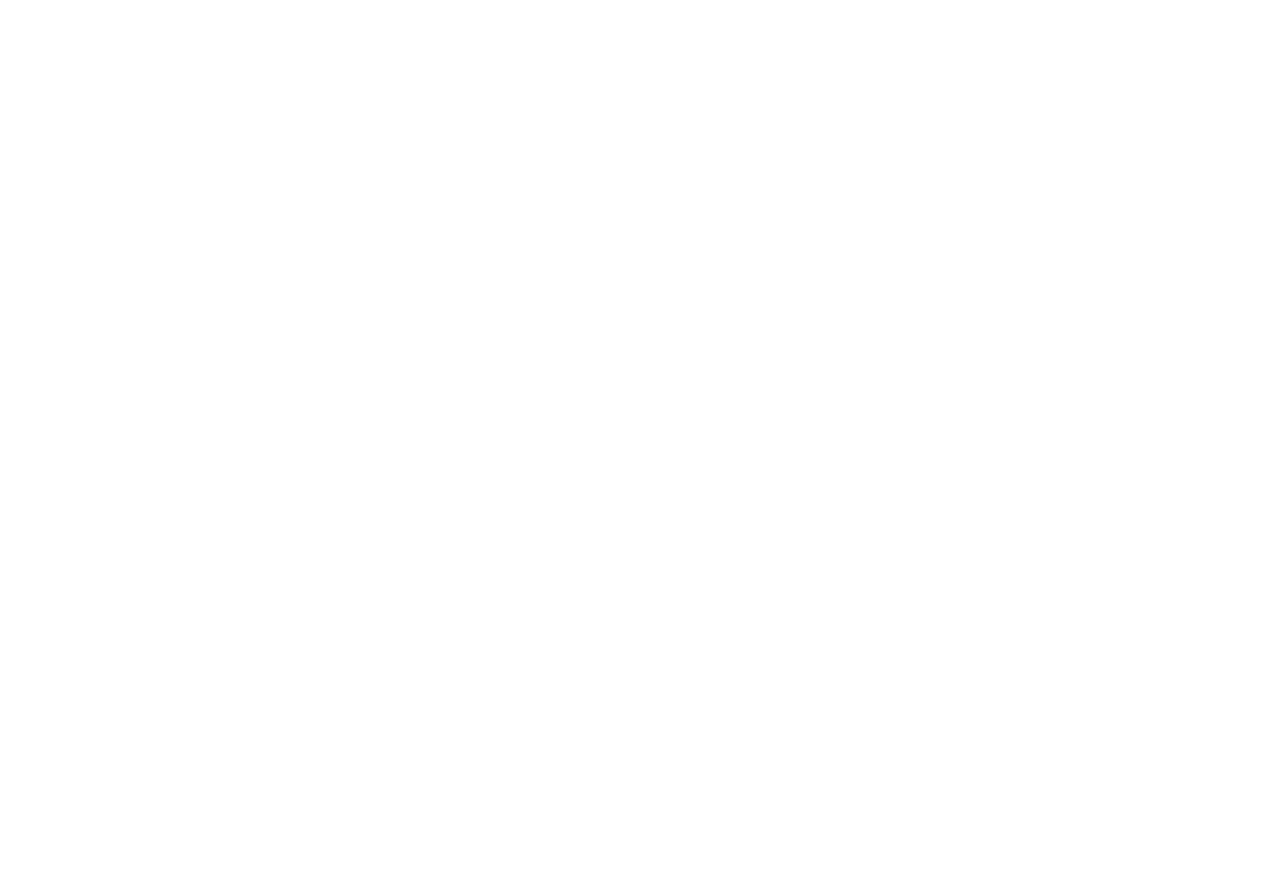
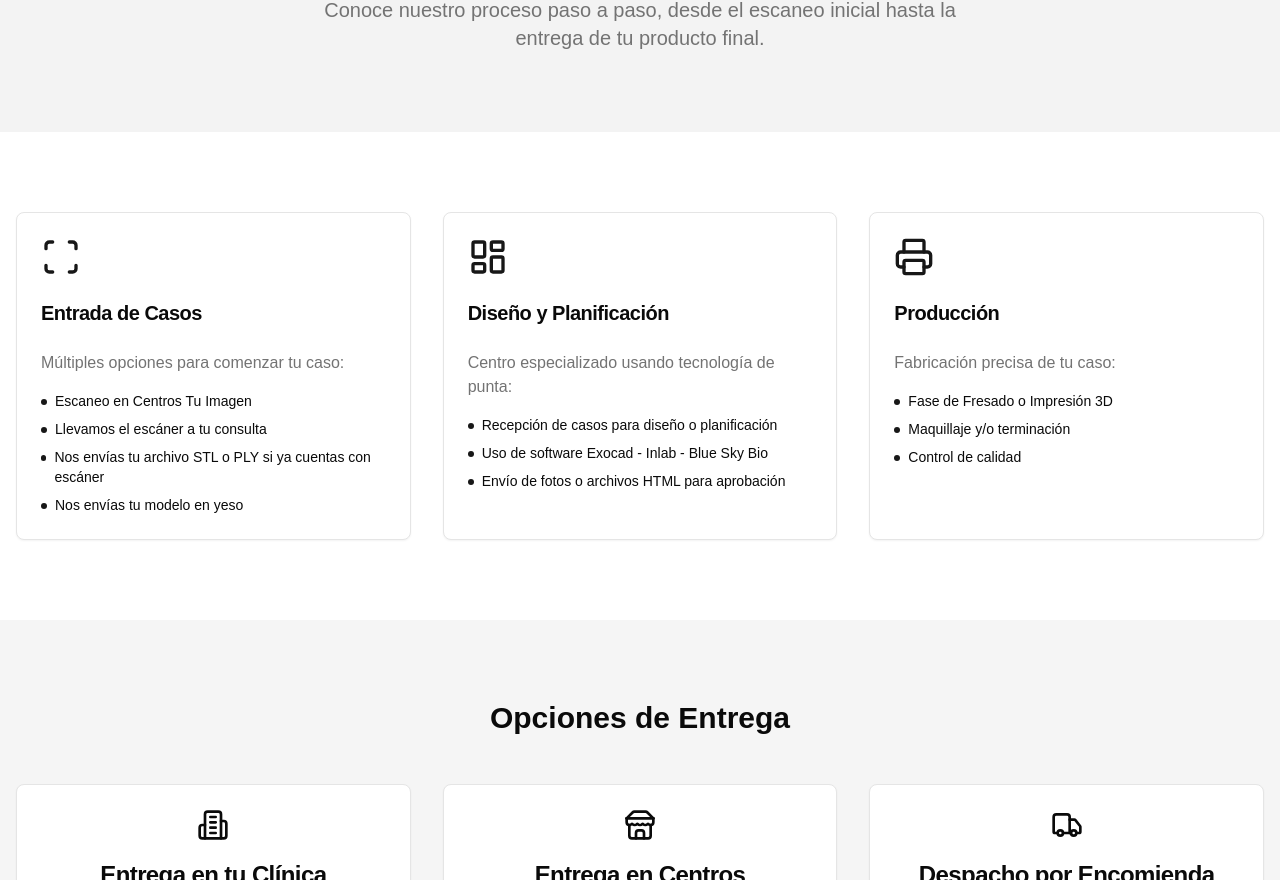
Before and after one commit to JohanTAP/tuimagenlab-next, a Next.js app: page /como-trabajamos in a window 1280 px wide. Shown: the part 220-1100 px from the top of the page. Before the commit the page ends 800 px from the top, so only its background shows below. Built offline with nearby package versions, Linux system fonts and the light colour scheme.

Commit message:
Agregar página "Cómo Trabajamos" con secciones de Hero, Pasos, Entrega y Línea de Tiempo; incluir metadatos y componentes correspondientes

```diff
--- /dev/null
+++ b/src/app/como-trabajamos/components/workflow-delivery.tsx
@@ -0,0 +1,50 @@
+import { Container } from "@/components/ui/container"
+import { Card, CardContent, CardHeader, CardTitle } from "@/components/ui/card"
+import { Building2, Store, Truck } from "lucide-react"
+
+const deliveryOptions = [
+    {
+        title: "Entrega en tu Clínica",
+        description: "Talca o Chillán",
+        icon: <Building2 className="w-8 h-8" />,
+    },
+    {
+        title: "Entrega en Centros",
+        description: "Tu Imagen",
+        icon: <Store className="w-8 h-8" />,
+    },
+    {
+        title: "Despacho por Encomienda",
+        description: "Envíos a todo Chile",
+        icon: <Truck className="w-8 h-8" />,
+    },
+]
+
+export function WorkflowDelivery ()
+{
+    return (
+        <section className="py-20 bg-muted">
+            <Container>
+                <h2 className="text-3xl font-bold text-center mb-12">Opciones de Entrega</h2>
+                <div className="grid gap-8 md:grid-cols-3">
+                    { deliveryOptions.map( ( option, index ) => (
+                        <Card
+                            key={ index }
+                            className="text-center transition-all duration-300 ease-in-out hover:scale-105 hover:shadow-lg hover:bg-card"
+                        >
+                            <CardHeader>
+                                <div className="flex justify-center mb-4 transition-transform duration-300 ease-in-out group-hover:scale-110">
+                                    { option.icon }
+                                </div>
+                                <CardTitle>{ option.title }</CardTitle>
+                            </CardHeader>
+                            <CardContent>
+                                <p className="text-muted-foreground">{ option.description }</p>
+                            </CardContent>
+                        </Card>
+                    ) ) }
+                </div>
+            </Container>
+        </section>
+    )
+}
--- /dev/null
+++ b/src/app/como-trabajamos/components/workflow-hero.tsx
@@ -0,0 +1,17 @@
+import { Container } from "@/components/ui/container"
+
+export function WorkflowHero ()
+{
+    return (
+        <section className="py-20 bg-primary/5">
+            <Container>
+                <div className="text-center">
+                    <h1 className="text-4xl font-bold tracking-tight sm:text-5xl mb-4">¿Cómo Trabajamos?</h1>
+                    <p className="text-xl text-muted-foreground max-w-2xl mx-auto">
+                        Conoce nuestro proceso paso a paso, desde el escaneo inicial hasta la entrega de tu producto final.
+                    </p>
+                </div>
+            </Container>
+        </section>
+    )
+}
--- /dev/null
+++ b/src/app/como-trabajamos/components/workflow-steps.tsx
@@ -0,0 +1,69 @@
+import { Container } from "@/components/ui/container"
+import { Card, CardContent, CardHeader, CardTitle } from "@/components/ui/card"
+import { Scan, LayoutDashboardIcon as LayoutPlanboard, PrinterIcon as Printer3d } from "lucide-react"
+
+const steps = [
+    {
+        title: "Entrada de Casos",
+        description: "Múltiples opciones para comenzar tu caso:",
+        options: [
+            "Escaneo en Centros Tu Imagen",
+            "Llevamos el escáner a tu consulta",
+            "Nos envías tu archivo STL o PLY si ya cuentas con escáner",
+            "Nos envías tu modelo en yeso",
+        ],
+        icon: <Scan className="w-10 h-10 text-primary" />,
+    },
+    {
+        title: "Diseño y Planificación",
+        description: "Centro especializado usando tecnología de punta:",
+        options: [
+            "Recepción de casos para diseño o planificación",
+            "Uso de software Exocad - Inlab - Blue Sky Bio",
+            "Envío de fotos o archivos HTML para aprobación",
+        ],
+        icon: <LayoutPlanboard className="w-10 h-10 text-primary" />,
+    },
+    {
+        title: "Producción",
+        description: "Fabricación precisa de tu caso:",
+        options: [ "Fase de Fresado o Impresión 3D", "Maquillaje y/o terminación", "Control de calidad" ],
+        icon: <Printer3d className="w-10 h-10 text-primary" />,
+    },
+]
+
+export function WorkflowSteps ()
+{
+    return (
+        <section className="py-20">
+            <Container>
+                <div className="grid gap-8 md:grid-cols-3">
+                    { steps.map( ( step, index ) => (
+                        <Card
+                            key={ index }
+                            className="relative overflow-hidden transition-all duration-300 ease-in-out hover:scale-105 hover:shadow-lg hover:bg-primary/5"
+                        >
+                            <CardHeader>
+                                <div className="mb-4 transition-transform duration-300 ease-in-out group-hover:scale-110">
+                                    { step.icon }
+                                </div>
+                                <CardTitle className="text-xl">{ step.title }</CardTitle>
+                            </CardHeader>
+                            <CardContent>
+                                <p className="text-muted-foreground mb-4">{ step.description }</p>
+                                <ul className="space-y-2">
+                                    { step.options.map( ( option, optionIndex ) => (
+                                        <li key={ optionIndex } className="flex items-start gap-2 text-sm">
+                                            <span className="rounded-full w-1.5 h-1.5 bg-primary mt-2" />
+                                            { option }
+                                        </li>
+                                    ) ) }
+                                </ul>
+                            </CardContent>
+                        </Card>
+                    ) ) }
+                </div>
+            </Container>
+        </section>
+    )
+}
--- /dev/null
+++ b/src/app/como-trabajamos/components/workflow-timeline.tsx
@@ -0,0 +1,32 @@
+import { Container } from "@/components/ui/container"
+import { Card, CardContent } from "@/components/ui/card"
+import { Clock, Package } from "lucide-react"
+
+export function WorkflowTimeline ()
+{
+    return (
+        <section className="py-20">
+            <Container>
+                <div className="max-w-3xl mx-auto">
+                    <Card className="bg-primary text-primary-foreground transition-all duration-300 ease-in-out hover:scale-105 hover:shadow-lg">
+                        <CardContent className="pt-6">
+                            <div className="text-center space-y-6">
+                                <h2 className="text-2xl font-bold flex items-center justify-center gap-2">
+                                    <Clock className="w-6 h-6" />
+                                    TIEMPO TU IMAGEN LAB
+                                </h2>
+                                <div className="space-y-4">
+                                    <p className="text-lg">Entrega en 5 días hábiles máximo desde la aprobación del caso</p>
+                                    <div className="flex items-center justify-center gap-2 text-lg">
+                                        <Package className="w-6 h-6" />
+                                        Todos los casos se entregan con modelo 3D impreso
+                                    </div>
+                                </div>
+                            </div>
+                        </CardContent>
+                    </Card>
+                </div>
+            </Container>
+        </section>
+    )
+}
--- a/src/app/como-trabajamos/page.tsx
+++ b/src/app/como-trabajamos/page.tsx
@@ -1,4 +1,22 @@
-export default function ComoTrabajamos ()
+import type { Metadata } from "next"
+import { WorkflowHero } from "./components/workflow-hero"
+import { WorkflowSteps } from "./components/workflow-steps"
+import { WorkflowDelivery } from "./components/workflow-delivery"
+import { WorkflowTimeline } from "./components/workflow-timeline"
+
+export const metadata: Metadata = {
+    title: "Cómo Trabajamos | Tu Imagen Lab",
+    description: "Conoce nuestro proceso de trabajo en Tu Imagen Lab, desde el escaneo hasta la entrega de tu producto.",
+}
+
+export default function HowWeWorkPage ()
 {
-    return <div>Como Trabajamos</div>;
+    return (
+        <main className="min-h-screen bg-background pb-16">
+            <WorkflowHero />
+            <WorkflowSteps />
+            <WorkflowDelivery />
+            <WorkflowTimeline />
+        </main>
+    )
 }
```
